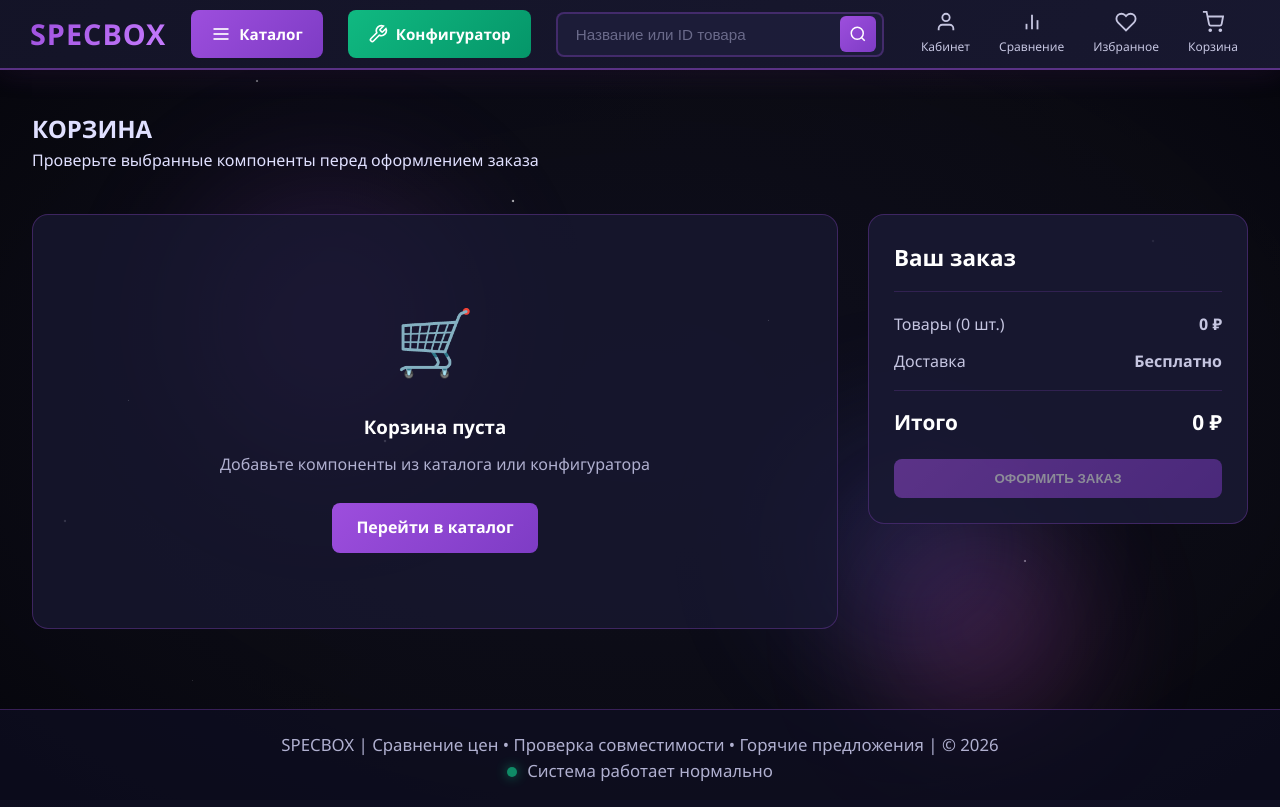
After one commit to GoogeRA/Web-SpacBox, a Django app: page /cart/ in a window 1280 px wide. The commit adds this page. Run offline with Django 5.2, Linux system fonts and the light colour scheme.

Commit message:
картчка товара и корзина

```diff
--- a/core/static/core/css/style_base.css
+++ b/core/static/core/css/style_base.css
@@ -17,6 +17,8 @@ body {
     line-height: 1.6;
     min-height: 100vh;
     position: relative;
+     display: flex;
+    flex-direction: column;
 }
 
 /* ===== КОСМИЧЕСКИЙ ФОН ===== */
@@ -303,6 +305,7 @@ body {
     margin: 40px auto;
     position: relative;
     z-index: 5;
+    flex: 1;
 }
 
 /* ===== FOOTER ===== */
--- /dev/null
+++ b/core/static/core/js/cart.js
@@ -0,0 +1,142 @@
+document.addEventListener('DOMContentLoaded', () => {
+    const STORAGE_KEY = 'specbox_cart';
+    const cartWrapper = document.getElementById('cartItemsWrapper');
+    const totalItemsCount = document.getElementById('totalItemsCount');
+    const subtotalValue = document.getElementById('subtotalValue');
+    const totalValue = document.getElementById('totalValue');
+    const checkoutBtn = document.getElementById('checkoutBtn');
+
+    // Форматирование цены
+    function formatPrice(price) {
+        return new Intl.NumberFormat('ru-RU').format(price || 0) + ' ₽';
+    }
+
+    // Чтение корзины
+    function getCart() {
+        try {
+            return JSON.parse(localStorage.getItem(STORAGE_KEY) || '[]');
+        } catch (e) {
+            console.error('Ошибка чтения корзины:', e);
+            return [];
+        }
+    }
+
+    // Сохранение корзины
+    function saveCart(cart) {
+        localStorage.setItem(STORAGE_KEY, JSON.stringify(cart));
+        updateHeaderBadge();
+        renderCart();
+    }
+
+    // Обновление бейджа в шапке
+    function updateHeaderBadge() {
+        const cart = getCart();
+        const badge = document.getElementById('headerCartBadge');
+        if (badge) {
+            const count = cart.reduce((sum, item) => sum + (item.quantity || 1), 0);
+            badge.textContent = count;
+            badge.style.display = count > 0 ? 'flex' : 'none';
+        }
+    }
+
+    // Рендер товаров в корзине
+    function renderCart() {
+        if (!cartWrapper) return;
+
+        const cart = getCart();
+        cartWrapper.innerHTML = ''; // Очищаем текущее содержимое
+
+        if (cart.length === 0) {
+            cartWrapper.innerHTML = `
+                <div class="empty-cart" style="text-align:center; padding: 50px;">
+                    <div class="empty-cart-icon" style="font-size: 4rem; margin-bottom: 20px;">🛒</div>
+                    <h3 style="color:#fff; margin-bottom: 10px;">Корзина пуста</h3>
+                    <p style="color:#b0b0d0; margin-bottom: 25px;">Добавьте компоненты из каталога или конфигуратора</p>
+                    <a href="/components/" class="btn btn-primary">Перейти в каталог</a>
+                </div>
+            `;
+            updateSummary(0, 0);
+            return;
+        }
+
+        let subtotal = 0;
+        let totalCount = 0;
+
+        cart.forEach((item, index) => {
+            const qty = item.quantity || 1;
+            const lineTotal = item.price * qty;
+            subtotal += lineTotal;
+            totalCount += qty;
+
+            const el = document.createElement('div');
+            el.className = 'cart-item';
+            el.style.cssText = "display:flex; justify-content:space-between; align-items:center; padding: 15px; border-bottom: 1px solid rgba(157, 78, 221, 0.2); margin-bottom: 10px;";
+
+            el.innerHTML = `
+                <div style="display:flex; align-items:center; gap: 15px; flex:1;">
+                    <div style="width:60px; height:60px; background:linear-gradient(135deg, #9d4edd, #6366f1); border-radius:10px; display:flex; align-items:center; justify-content:center; color:#fff; font-weight:bold; font-size:1.5rem;">
+                        ${(item.name || '?').substring(0, 2).toUpperCase()}
+                    </div>
+                    <div>
+                        <h3 style="margin:0 0 5px; color:#fff; font-size:1.1rem;">${item.name}</h3>
+                        <p style="margin:0; color:#b0b0d0; font-size:0.9rem;">${item.category || ''} • ${item.manufacturer || ''}</p>
+                        <span style="color:#10b981; font-size:0.8rem; font-weight:600;">✓ В наличии</span>
+                    </div>
+                </div>
+                <div style="display:flex; align-items:center; gap: 20px;">
+                    <div style="font-size:1.2rem; color:#10b981; font-weight:700; min-width:100px; text-align:right;">
+                        ${formatPrice(lineTotal)}
+                    </div>
+                    <div style="display:flex; align-items:center; background:rgba(30,30,60,0.8); border-radius:8px; padding:2px; border:1px solid rgba(157, 78, 221, 0.3);">
+                        <button class="qty-btn" onclick="changeQty(${index}, -1)" style="background:transparent; border:none; color:#fff; padding:5px 10px; cursor:pointer; font-size:1.2rem;">−</button>
+                        <span style="padding:0 10px; color:#fff; font-weight:bold; min-width:20px; text-align:center;">${qty}</span>
+                        <button class="qty-btn" onclick="changeQty(${index}, 1)" style="background:transparent; border:none; color:#fff; padding:5px 10px; cursor:pointer; font-size:1.2rem;">+</button>
+                    </div>
+                    <button onclick="removeItem(${index})" style="background:transparent; border:none; color:#ff5252; cursor:pointer; font-size:1.2rem; opacity:0.7; transition:0.2s;" onmouseover="this.style.opacity=1" onmouseout="this.style.opacity=0.7">🗑️</button>
+                </div>
+            `;
+            cartWrapper.appendChild(el);
+        });
+
+        updateSummary(subtotal, totalCount);
+    }
+
+    // Обновление итогов
+    function updateSummary(subtotal, count) {
+        if (totalItemsCount) totalItemsCount.textContent = count;
+        if (subtotalValue) subtotalValue.textContent = formatPrice(subtotal);
+        if (totalValue) totalValue.textContent = formatPrice(subtotal);
+        if (checkoutBtn) checkoutBtn.disabled = count === 0;
+    }
+
+    // Глобальные функции для кнопок HTML
+    window.changeQty = function(index, change) {
+        let cart = getCart();
+        if (cart[index]) {
+            cart[index].quantity += change;
+            if (cart[index].quantity <= 0) {
+                cart.splice(index, 1);
+            }
+            saveCart(cart);
+        }
+    };
+
+    window.removeItem = function(index) {
+        let cart = getCart();
+        cart.splice(index, 1);
+        saveCart(cart);
+    };
+
+    // Кнопка оформления
+    if (checkoutBtn) {
+        checkoutBtn.addEventListener('click', () => {
+            const cart = getCart();
+            if (cart.length === 0) return;
+            alert('✅ Переход к оформлению заказа!');
+        });
+    }
+
+    // Запуск при загрузке
+    updateHeaderBadge();
+    renderCart();
+});
--- a/core/static/core/js/main.js
+++ b/core/static/core/js/main.js
@@ -1,6 +1,9 @@
-// SpecBox - Навигация и интерактивность
+// SpecBox - Навигация и логика корзины
 document.addEventListener('DOMContentLoaded', () => {
     console.log('SpecBox загружен');
+
+    // Инициализация счетчика корзины при загрузке
+    updateCartBadge();
 
     // Активация навигации
     const navLinks = document.querySelectorAll('.nav-link');
@@ -12,22 +15,44 @@ document.addEventListener('DOMContentLoaded', () => {
         });
     });
 
-       // Обработка кнопок добавления в сборку
-    const addToCartBtns = document.querySelectorAll('.add-to-cart-btn');
+    // Обработка кнопок добавления в корзину
+    const addToCartBtns = document.querySelectorAll('.add-to-cart-btn:not(.disabled)');
+
     addToCartBtns.forEach(btn => {
         btn.addEventListener('click', function(e) {
-            e.stopPropagation(); // 🔥 Важно: не перехватывать клик ссылки
-            if (!this.classList.contains('disabled')) {
-                const componentName = this.closest('.component-card').querySelector('.component-name').textContent;
-                const componentId = this.getAttribute('onclick')?.match(/\d+/)?.[0];
+            e.preventDefault();
 
-                // Интеграция с конфигуратором (если нужно)
-                if (typeof addToBuild === 'function') {
-                    addToBuild(componentId, componentName);
-                } else {
-                    alert('✅ "' + componentName + '" добавлен в сборку!');
-                }
-            }
+            // Находим карточку товара
+            const card = this.closest('.component-card, .cart-item');
+            if (!card) return;
+
+            // Собираем данные о товаре
+            const nameEl = card.querySelector('.component-name, h3');
+            const priceEl = card.querySelector('.price-value');
+            const categoryEl = card.querySelector('.component-category');
+            const manufacturerEl = card.querySelector('.component-manufacturer');
+
+            const name = nameEl ? nameEl.textContent.trim() : 'Товар';
+            const priceText = priceEl ? priceEl.textContent : '0';
+            const price = parseInt(priceText.replace(/\D/g, '')) || 0;
+            const category = categoryEl ? categoryEl.textContent.trim() : '';
+            const manufacturer = manufacturerEl ? manufacturerEl.textContent.trim() : '';
+
+            // Получаем ID из data-атрибута или генерируем временный
+            const id = this.dataset.id || Date.now();
+
+            // Добавляем в корзину
+            addToCart(name, price, id, category, manufacturer);
+
+            // Визуальный эффект
+            const originalText = this.textContent;
+            this.textContent = '✓ ДОБАВЛЕНО';
+            this.style.background = '#10b981';
+
+            setTimeout(() => {
+                this.textContent = originalText;
+                this.style.background = '';
+            }, 1500);
         });
     });
 
@@ -37,7 +62,8 @@ document.addEventListener('DOMContentLoaded', () => {
         resetBtn.addEventListener('click', function() {
             document.querySelectorAll('.filter-checkboxes input').forEach(cb => cb.checked = false);
             document.querySelectorAll('.price-from, .price-to, .filter-search').forEach(input => input.value = '');
-            document.querySelector('.price-range').value = 200000;
+            const range = document.querySelector('.price-range');
+            if (range) range.value = 200000;
             alert('Фильтры сброшены');
         });
     }
@@ -52,3 +78,50 @@ document.addEventListener('DOMContentLoaded', () => {
         });
     }
 });
+
+// ==========================================
+// ГЛОБАЛЬНАЯ ФУНКЦИЯ ДОБАВЛЕНИЯ В КОРЗИНУ
+// ==========================================
+window.addToCart = function(name, price, id, category, manufacturer) {
+    // Получаем текущую корзину
+    let cart = JSON.parse(localStorage.getItem('specbox_cart') || '[]');
+
+    // Проверяем, есть ли уже такой товар
+    const existingItem = cart.find(item => item.id == id);
+
+    if (existingItem) {
+        existingItem.quantity += 1;
+    } else {
+        cart.push({
+            id: id,
+            name: name,
+            price: price,
+            category: category,
+            manufacturer: manufacturer,
+            quantity: 1
+        });
+    }
+
+    // Сохраняем в localStorage
+    localStorage.setItem('specbox_cart', JSON.stringify(cart));
+
+    // Обновляем счетчик в шапке
+    updateCartBadge();
+
+    console.log('✅ Товар добавлен:', name);
+    console.log('🛒 Корзина:', cart);
+};
+
+// ==========================================
+// ОБНОВЛЕНИЕ СЧЕТЧИКА В ШАПКЕ
+// ==========================================
+function updateCartBadge() {
+    const cart = JSON.parse(localStorage.getItem('specbox_cart') || '[]');
+    const badge = document.getElementById('headerCartBadge');
+
+    if (badge) {
+        const count = cart.reduce((sum, item) => sum + item.quantity, 0);
+        badge.textContent = count;
+        badge.style.display = count > 0 ? 'flex' : 'none';
+    }
+}
--- a/core/templates/core/base.html
+++ b/core/templates/core/base.html
@@ -99,14 +99,14 @@
                     <span class="action-label">Избранное</span>
                 </a>
 
-                <a href="#" class="action-link cart-link" title="Корзина">
+                <a href="{% url 'core:cart' %}" class="action-link cart-link" title="Корзина">
                     <svg width="22" height="22" viewBox="0 0 24 24" fill="none" stroke="currentColor" stroke-width="2">
                         <circle cx="9" cy="21" r="1"></circle>
                         <circle cx="20" cy="21" r="1"></circle>
                         <path d="M1 1h4l2.68 13.39a2 2 0 0 0 2 1.61h9.72a2 2 0 0 0 2-1.61L23 6H6"></path>
                     </svg>
                     <span class="action-label">Корзина</span>
-                    <span class="cart-badge">0</span>
+                    <span class="cart-badge" id="headerCartBadge">0</span>
                 </a>
             </div>
         </div>
--- /dev/null
+++ b/core/templates/core/cart.html
@@ -0,0 +1,79 @@
+{% extends 'core/base.html' %}
+{% load static %}
+
+{% block title %}SpecBox | Корзина{% endblock %}
+
+{% block extra_css %}
+<!-- Если нужно, можно добавить специфичные стили, но основные уже есть -->
+<style>
+    .btn-primary {
+        background: linear-gradient(135deg, #9d4edd 0%, #7e3cc5 100%);
+        color: #fff;
+        padding: 12px 24px;
+        border: none;
+        border-radius: 8px;
+        cursor: pointer;
+        font-weight: 600;
+        text-decoration: none;
+        display: inline-block;
+    }
+    .btn-primary:hover { transform: translateY(-2px); box-shadow: 0 5px 15px rgba(157, 78, 221, 0.4); }
+    .btn-primary:disabled { opacity: 0.5; cursor: not-allowed; transform: none; }
+
+    .summary-card {
+        background: rgba(25, 25, 50, 0.9);
+        border: 1px solid rgba(157, 78, 221, 0.3);
+        border-radius: 16px;
+        padding: 25px;
+    }
+    .summary-title { font-size: 1.4rem; color: #fff; margin: 0 0 20px; border-bottom: 1px solid rgba(157, 78, 221, 0.2); padding-bottom: 15px; }
+    .summary-row { display: flex; justify-content: space-between; margin-bottom: 12px; color: #c5c5e0; }
+    .summary-row.total { font-size: 1.3rem; font-weight: 700; color: #fff; margin-top: 10px; }
+    .summary-value { font-weight: 600; }
+    .summary-divider { height: 1px; background: rgba(157, 78, 221, 0.2); margin: 15px 0; }
+    .btn-full { width: 100%; justify-content: center; display: flex; }
+</style>
+{% endblock %}
+
+{% block content %}
+<section class="page-header">
+    <h1 class="page-title">КОРЗИНА</h1>
+    <p class="page-subtitle">Проверьте выбранные компоненты перед оформлением заказа</p>
+</section>
+
+<div class="cart-container" style="display: grid; grid-template-columns: 1fr 380px; gap: 30px; margin: 40px 0; align-items: flex-start;">
+
+    <!-- Левая часть: Список товаров (Заполняется через JS) -->
+    <div class="cart-items-wrapper" id="cartItemsWrapper" style="background: rgba(25, 25, 50, 0.75); border: 1px solid rgba(157, 78, 221, 0.3); border-radius: 16px; padding: 25px;">
+        <!-- JS вставит сюда товары или сообщение "Пусто" -->
+    </div>
+
+    <!-- Правая часть: Итого -->
+    <aside class="cart-summary">
+        <div class="summary-card">
+            <h2 class="summary-title">Ваш заказ</h2>
+
+            <div class="summary-row">
+                <span>Товары (<span id="totalItemsCount">0</span> шт.)</span>
+                <span class="summary-value" id="subtotalValue">0 ₽</span>
+            </div>
+            <div class="summary-row">
+                <span>Доставка</span>
+                <span class="summary-value">Бесплатно</span>
+            </div>
+            <div class="summary-divider"></div>
+            <div class="summary-row total">
+                <span>Итого</span>
+                <span class="summary-value" id="totalValue">0 ₽</span>
+            </div>
+
+            <button class="btn btn-primary btn-full" id="checkoutBtn" disabled style="margin-top: 20px;">ОФОРМИТЬ ЗАКАЗ</button>
+        </div>
+    </aside>
+</div>
+{% endblock %}
+
+{% block extra_js %}
+<!-- Подключаем исправленный скрипт -->
+<script src="{% static 'core/js/cart.js' %}"></script>
+{% endblock %}
--- a/core/templates/core/components.html
+++ b/core/templates/core/components.html
@@ -118,7 +118,6 @@
                 </select>
             </div>
         </div>
-
         <!-- Components Grid/List -->
         <section class="components-section">
             <div class="components-grid view-grid" id="components-container">
@@ -149,7 +148,8 @@
                             <span class="price-value">{{ component.price|floatformat:0 }} ₽</span>
                         </div>
                         {% if component.in_stock %}
-                        <button class="add-to-cart-btn" onclick="addToCart('{{ component.name }}', {{ component.id }})">В СБОРКУ</button>
+                        <!-- Добавлен data-id для идентификации товара -->
+                        <button class="add-to-cart-btn" data-id="{{ component.id }}">В КОРЗИНУ</button>
                         {% else %}
                         <button class="add-to-cart-btn disabled" disabled>ОЖИДАЕТСЯ</button>
                         {% endif %}
--- a/core/urls.py
+++ b/core/urls.py
@@ -12,4 +12,9 @@ urlpatterns = [
     path('registration/logout/', views.logout_view, name='logout'),
     path('registration/register/', views.register_view, name='register'),
     path('component/<int:component_id>/', views.component_detail_view, name='component_detail'),
+    path('cart/', views.cart_view, name='cart'),
+    path('cart/', views.cart_view, name='cart'),
+    path('cart/add/', views.add_to_cart, name='add_to_cart'),
+    path('cart/remove/', views.remove_from_cart, name='remove_from_cart'),
+    path('cart/update/', views.update_cart_quantity, name='update_cart_quantity'),
 ]
--- a/core/views.py
+++ b/core/views.py
@@ -5,6 +5,11 @@ from django.utils import timezone
 from django.contrib.auth import authenticate, login, logout
 from django.contrib.auth.models import User
 from django.contrib.auth.decorators import login_required
+
+import json
+from django.http import JsonResponse
+from django.views.decorators.http import require_POST
+from django.views.decorators.csrf import csrf_exempt
 
 from .models import Component, Category, SavedBuild, Order, Favorite, Notification, UserProfile
 
@@ -207,6 +212,8 @@ def component_detail_view(request, component_id):
 
     return render(request, 'core/component_detail.html', {'component': component})
 
+def cart_view(request):
+    return render(request, 'core/cart.html')
 
 def get_time_ago(dt):
     """Возвращает время в формате '2 часа назад'"""
@@ -224,3 +231,77 @@ def get_time_ago(dt):
         return f'{int(seconds // 86400)} дн. назад'
     else:
         return dt.strftime('%d.%m.%Y')
+
+@require_POST
+def add_to_cart(request):
+    """Добавляет компонент в корзину (сессия Django)"""
+    try:
+        data = json.loads(request.body)
+        component_id = str(data.get('component_id'))
+        if not component_id:
+            return JsonResponse({'status': 'error', 'message': 'ID не указан'}, status=400)
+
+        cart = request.session.get('cart', {})
+        cart[component_id] = cart.get(component_id, 0) + 1
+        request.session['cart'] = cart
+        request.session.modified = True
+
+        return JsonResponse({
+            'status': 'success',
+            'total_items': sum(cart.values()),
+            'message': 'Товар добавлен в корзину'
+        })
+    except Exception as e:
+        return JsonResponse({'status': 'error', 'message': str(e)}, status=500)
+
+@require_POST
+def remove_from_cart(request):
+    """Удаляет компонент из корзины"""
+    data = json.loads(request.body)
+    component_id = str(data.get('component_id'))
+    cart = request.session.get('cart', {})
+    cart.pop(component_id, None)
+    request.session['cart'] = cart
+    request.session.modified = True
+    return JsonResponse({'status': 'success', 'total_items': sum(cart.values())})
+
+@require_POST
+def update_cart_quantity(request):
+    """Обновляет количество товара в корзине"""
+    data = json.loads(request.body)
+    component_id = str(data.get('component_id'))
+    quantity = int(data.get('quantity', 1))
+    if quantity < 1:
+        return remove_from_cart(request)
+    cart = request.session.get('cart', {})
+    cart[component_id] = quantity
+    request.session['cart'] = cart
+    request.session.modified = True
+    return JsonResponse({'status': 'success', 'total_items': sum(cart.values())})
+
+def cart_view(request):
+    """Страница корзины"""
+    cart = request.session.get('cart', {})
+    cart_items = []
+    total_price = 0
+    total_count = 0
+
+    for comp_id, qty in cart.items():
+        try:
+            comp = Component.objects.get(id=comp_id)
+            line_total = comp.price * qty
+            cart_items.append({
+                'component': comp,
+                'quantity': qty,
+                'line_total': line_total
+            })
+            total_price += line_total
+            total_count += qty
+        except Component.DoesNotExist:
+            pass
+
+    return render(request, 'core/cart.html', {
+        'cart_items': cart_items,
+        'total_price': total_price,
+        'total_count': total_count
+    })
```
Also changed, not shown: core/static/core/css/style_cart.css (added, +111 -0 lines).
